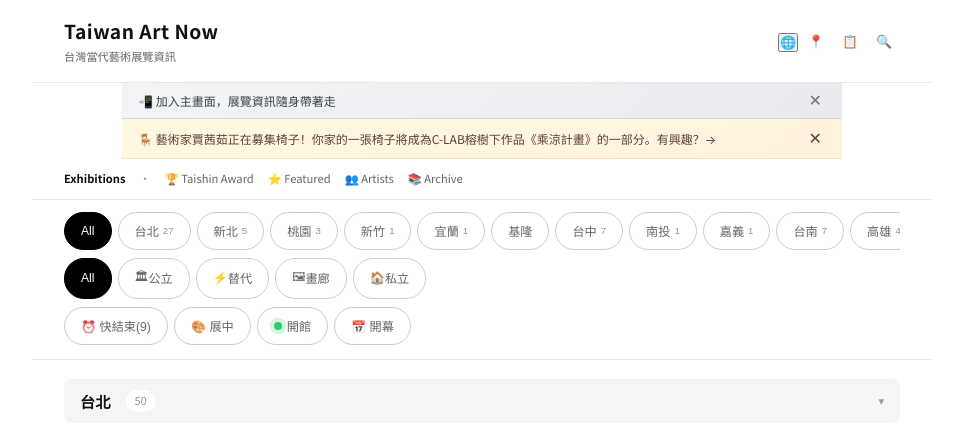
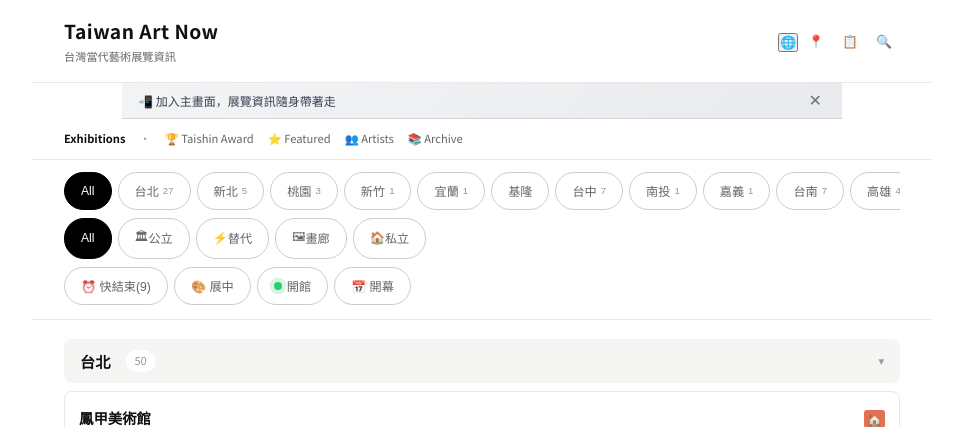
Before and after one commit to taiwan-chodofu/taiwan-art-now, a Flask app: page / in a window 1280 px wide. Shown: the top 427 px of the page, without its empty margins (158-1121 px from the left). Run offline with Flask 3, Linux system fonts and the light colour scheme; data that the repository does not hold is empty.

Commit message:
Remove expired chair banner HTML and script

```diff
--- a/templates/index.html
+++ b/templates/index.html
@@ -141,30 +141,6 @@
     </span>
     <button onclick="dismissBanner()" style="border:none;background:none;font-size:1rem;cursor:pointer;padding:0 4px;color:#6b7280;">✕</button>
   </div>
-  <!-- ARTIST CALLOUT BANNER -->
-  <div id="chairBanner" style="display:none;max-width:720px;margin:0 auto;padding:10px 1rem;background:linear-gradient(135deg,#fff8e1,#fff3e0);border-bottom:1px solid #ffe0b2;font-size:0.75rem;color:#5d4037;align-items:center;justify-content:space-between;">
-    <a href="https://docs.google.com/forms/d/e/1FAIpQLScfq_Aeo2Kc3xaB9enEa0KCKaCtB_3TOeNixMZTl5TRxXiYmg/viewform" target="_blank" rel="noopener" style="color:#5d4037;text-decoration:none;flex:1;" onclick="if(typeof gtag==='function')gtag('event','click_chair_callout',{})">
-      {% if current_lang == 'zh' %}🪑 藝術家賈茜茹正在募集椅子！你家的一張椅子將成為C-LAB榕樹下作品《乘涼計畫》的一部分。有興趣？→{% elif current_lang == 'ja' %}🪑 アーティスト賈茜茹が椅子を募集中！あなたの椅子がC-LABのガジュマルの下のアート作品に。参加する？→{% else %}🪑 Artist Chia Chien-Ju is collecting chairs! Yours could become art under C-LAB's banyan trees. Interested? →{% endif %}
-    </a>
-    <button onclick="dismissChairBanner()" style="border:none;background:none;font-size:1rem;cursor:pointer;padding:0 4px;color:#5d4037;">✕</button>
-  </div>
-  <script>
-  (function() {
-    var key = 'taiwan_art_banner_chair';
-    var expiry = new Date('2026-07-14T00:00:00+08:00').getTime();
-    var now = Date.now();
-    var state = {};
-    try { state = JSON.parse(localStorage.getItem(key) || '{}'); } catch(e) {}
-    if (state.dismissed || now > expiry) return;
-    var banner = document.getElementById('chairBanner');
-    if (banner) banner.style.display = 'flex';
-    window.dismissChairBanner = function() {
-      banner.style.display = 'none';
-      state.dismissed = true;
-      localStorage.setItem(key, JSON.stringify(state));
-    };
-  })();
-  </script>
   <script>
   (function() {
     var bannerKey = 'taiwan_art_banner_v3_pwa';
```
